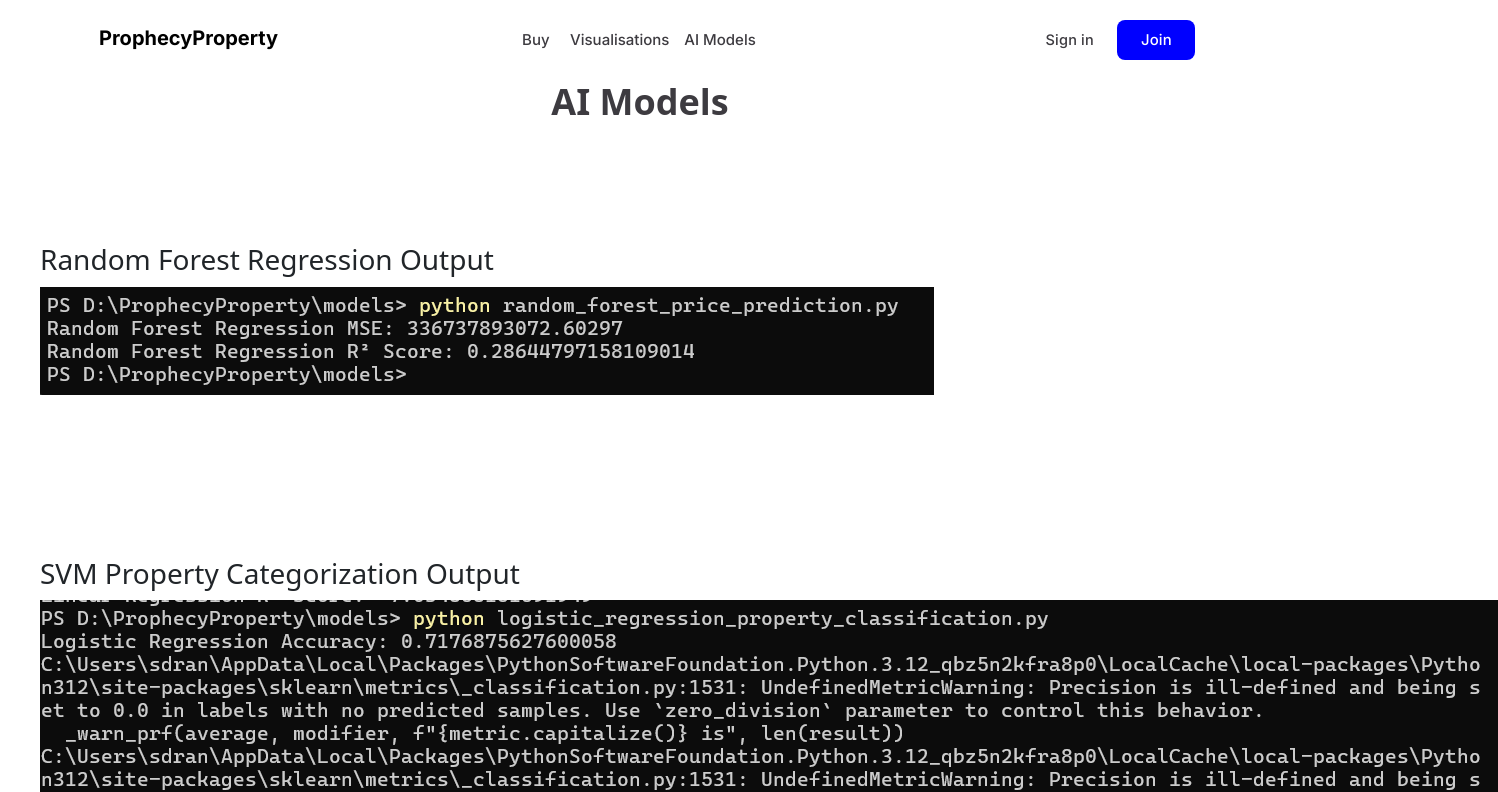
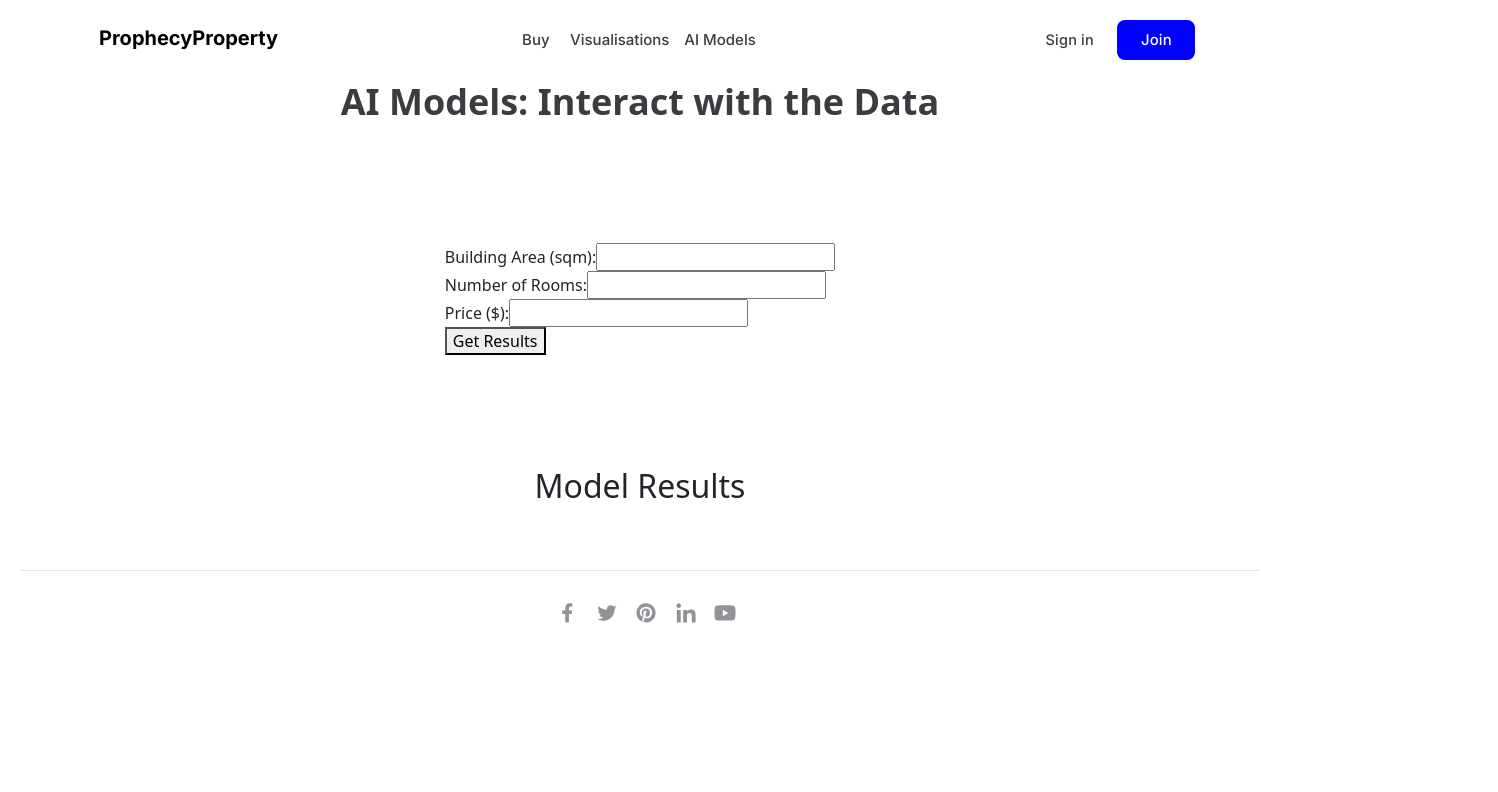
Before and after one commit to sasindudilshanranwadana/prophecyproperty, a React (Create React App) app: page /ai-models in a window 1280 px wide. Shown: the top 792 px of the page, 1498 px wide, since content can reach past the window. Built offline with nearby package versions, Linux system fonts and the light colour scheme.

Commit message:
ready for assignment 2

```diff
--- a/src/pages/AiModels.js
+++ b/src/pages/AiModels.js
@@ -1,32 +1,153 @@
-import React from 'react';
+import React, { useState } from 'react';
 import Header from "../components/Header";
 import Footer from "../components/Footer";
 import styles from "./Visualisations.module.css";
 
 const AiModels = () => {
+  const [userInputs, setUserInputs] = useState({
+    buildingArea: '',
+    rooms: '',
+    price: ''
+  });
+  const [modelResults, setModelResults] = useState({
+    predictedPriceLinear: null,
+    predictedPriceRF: null,
+    classificationLogistic: null,
+    classificationSVM: null,
+    cluster: null
+  });
+
+  const handleInputChange = (e) => {
+    const { name, value } = e.target;
+    setUserInputs(prev => ({ ...prev, [name]: value }));
+  };
+
+  const handleSubmit = (e) => {
+    e.preventDefault();
+
+    // Fetch linear regression price prediction
+    fetch('http://localhost:5000/predict_price_linear', {
+      method: 'POST',
+      headers: { 'Content-Type': 'application/json' },
+      body: JSON.stringify({ buildingArea: userInputs.buildingArea })
+    })
+      .then(response => response.json())
+      .then(data => setModelResults(prev => ({ ...prev, predictedPriceLinear: data.predicted_price.toFixed(2) }))); // Rounded
+
+    // Fetch random forest price prediction
+    fetch('http://localhost:5000/predict_price_rf', {
+      method: 'POST',
+      headers: { 'Content-Type': 'application/json' },
+      body: JSON.stringify({ buildingArea: userInputs.buildingArea })
+    })
+      .then(response => response.json())
+      .then(data => setModelResults(prev => ({ ...prev, predictedPriceRF: data.predicted_price.toFixed(2) }))); // Rounded
+
+    // Fetch logistic regression property classification
+    fetch('http://localhost:5000/classify_property_logistic', {
+      method: 'POST',
+      headers: { 'Content-Type': 'application/json' },
+      body: JSON.stringify({ rooms: userInputs.rooms })
+    })
+      .then(response => response.json())
+      .then(data => setModelResults(prev => ({ ...prev, classificationLogistic: data.classification }))); // Classification is not rounded
+
+    // Fetch SVM property classification
+    fetch('http://localhost:5000/classify_property_svm', {
+      method: 'POST',
+      headers: { 'Content-Type': 'application/json' },
+      body: JSON.stringify({ rooms: userInputs.rooms })
+    })
+      .then(response => response.json())
+      .then(data => setModelResults(prev => ({ ...prev, classificationSVM: data.classification }))); // Classification is not rounded
+
+    // Fetch K-Means clustering
+    fetch('http://localhost:5000/cluster_property', {
+      method: 'POST',
+      headers: { 'Content-Type': 'application/json' },
+      body: JSON.stringify({ buildingArea: userInputs.buildingArea, price: userInputs.price })
+    })
+      .then(response => response.json())
+      .then(data => setModelResults(prev => ({ ...prev, cluster: data.cluster.toFixed(2) }))); // Rounded cluster number
+  };
+
   return (
     <div className={styles.visualisations}>
       <Header />
       <main className={styles.contentWrapper}>
         <section className={styles.innerWrapper}>
           <div className={styles.title}>
-            <h1>AI Models</h1>
+            <h1>AI Models: Interact with the Data</h1>
           </div>
 
-          {/* Displaying Images from the public folder */}
-          <div className={styles.visualisationSection}>
-            <h2>Random Forest Regression Output</h2>
-            <img src="/Screenshot 2024-09-29 013457.png" alt="Random Forest Output" />
-          </div>
+          {/* Form for User Input */}
+          <form onSubmit={handleSubmit}>
+            <div className={styles.inputGroup}>
+              <label>Building Area (sqm):</label>
+              <input
+                type="number"
+                name="buildingArea"
+                value={userInputs.buildingArea}
+                onChange={handleInputChange}
+                required
+              />
+            </div>
+            <div className={styles.inputGroup}>
+              <label>Number of Rooms:</label>
+              <input
+                type="number"
+                name="rooms"
+                value={userInputs.rooms}
+                onChange={handleInputChange}
+                required
+              />
+            </div>
+            <div className={styles.inputGroup}>
+              <label>Price ($):</label>
+              <input
+                type="number"
+                name="price"
+                value={userInputs.price}
+                onChange={handleInputChange}
+                required
+              />
+            </div>
+            <button type="submit">Get Results</button>
+          </form>
 
-          <div className={styles.visualisationSection}>
-            <h2>SVM Property Categorization Output</h2>
-            <img src="/Screenshot 2024-09-29 013426.png" alt="SVM Output" />
-          </div>
-
-          <div className={styles.visualisationSection}>
-            <h2>K-Means Clustering Output</h2>
-            <img src="/Figure_1.png" alt="K-Means Clustering Output" />
+          {/* Display Model Results with Rounded Values */}
+          <div className={styles.results}>
+            <h2>Model Results</h2>
+            {modelResults.predictedPriceLinear && (
+              <p>
+                Linear Regression Predicted Price: ${modelResults.predictedPriceLinear} &nbsp;
+                This model estimates the price based on the building area, assuming a direct relationship between the size of the property and its value.
+              </p>
+            )}
+            {modelResults.predictedPriceRF && (
+              <p>
+                Random Forest Predicted Price: ${modelResults.predictedPriceRF} &nbsp;
+                This model uses multiple decision trees and provides a more complex understanding of the property value based on the building area.
+              </p>
+            )}
+            {modelResults.classificationLogistic && (
+              <p>
+                Logistic Regression Classification: {modelResults.classificationLogistic} &nbsp;
+                Based on the number of rooms, this model classifies the property as {modelResults.classificationLogistic}. It works by calculating the probability that a property belongs to a certain category.
+              </p>
+            )}
+            {modelResults.classificationSVM && (
+              <p>
+                SVM Classification: {modelResults.classificationSVM} &nbsp;
+                The Support Vector Machine classifies your property into {modelResults.classificationSVM} using advanced classification techniques, ensuring a good separation between property types.
+              </p>
+            )}
+            {modelResults.cluster && (
+              <p>
+                K-Means Cluster: {modelResults.cluster} &nbsp;
+                This model groups your property into cluster {modelResults.cluster}, which means it shares characteristics with other similar properties based on area and price.
+              </p>
+            )}
           </div>
         </section>
       </main>
```
Also changed, not shown: 1 other file (tests, documents, lock files or other folders).
